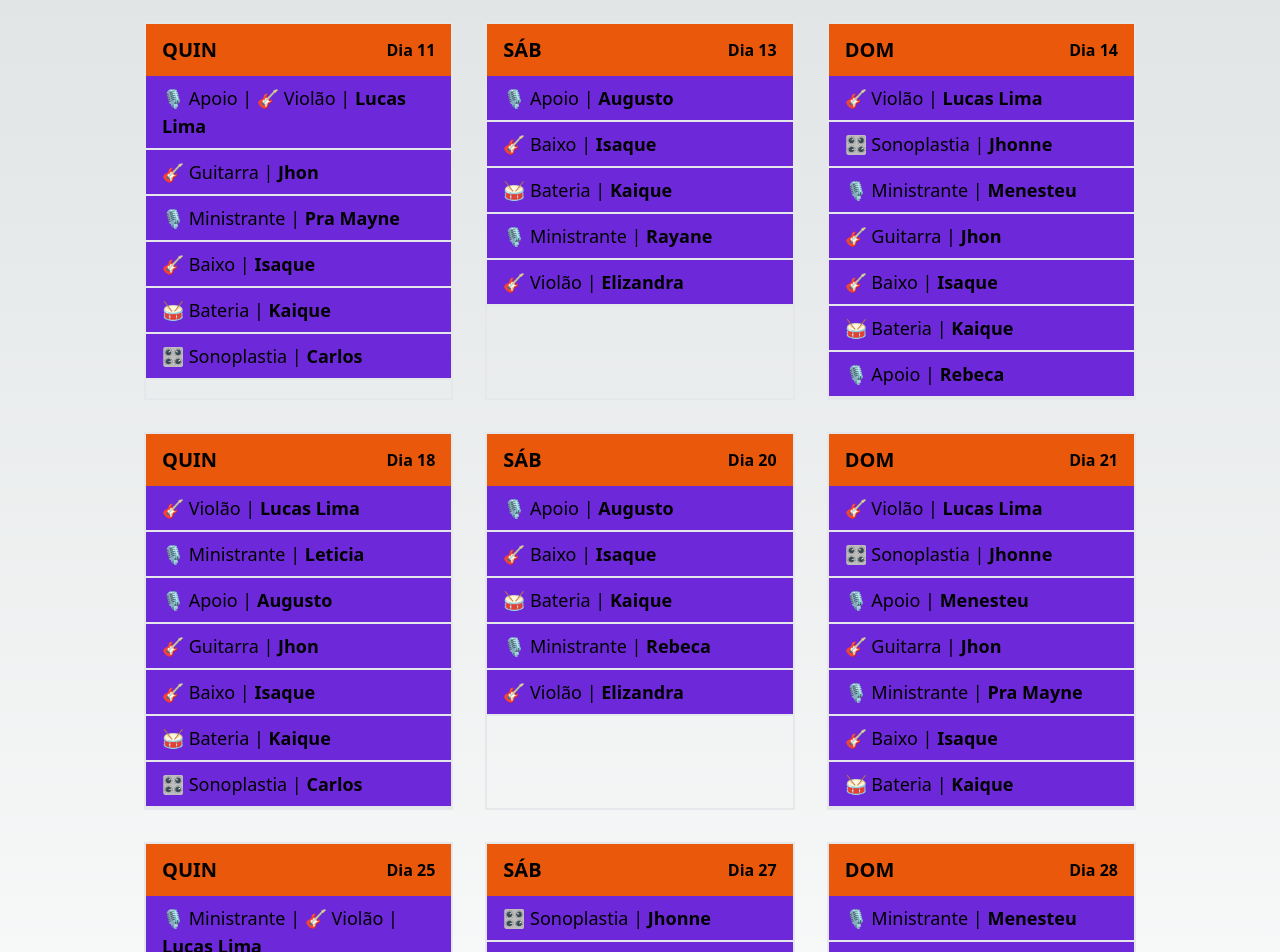
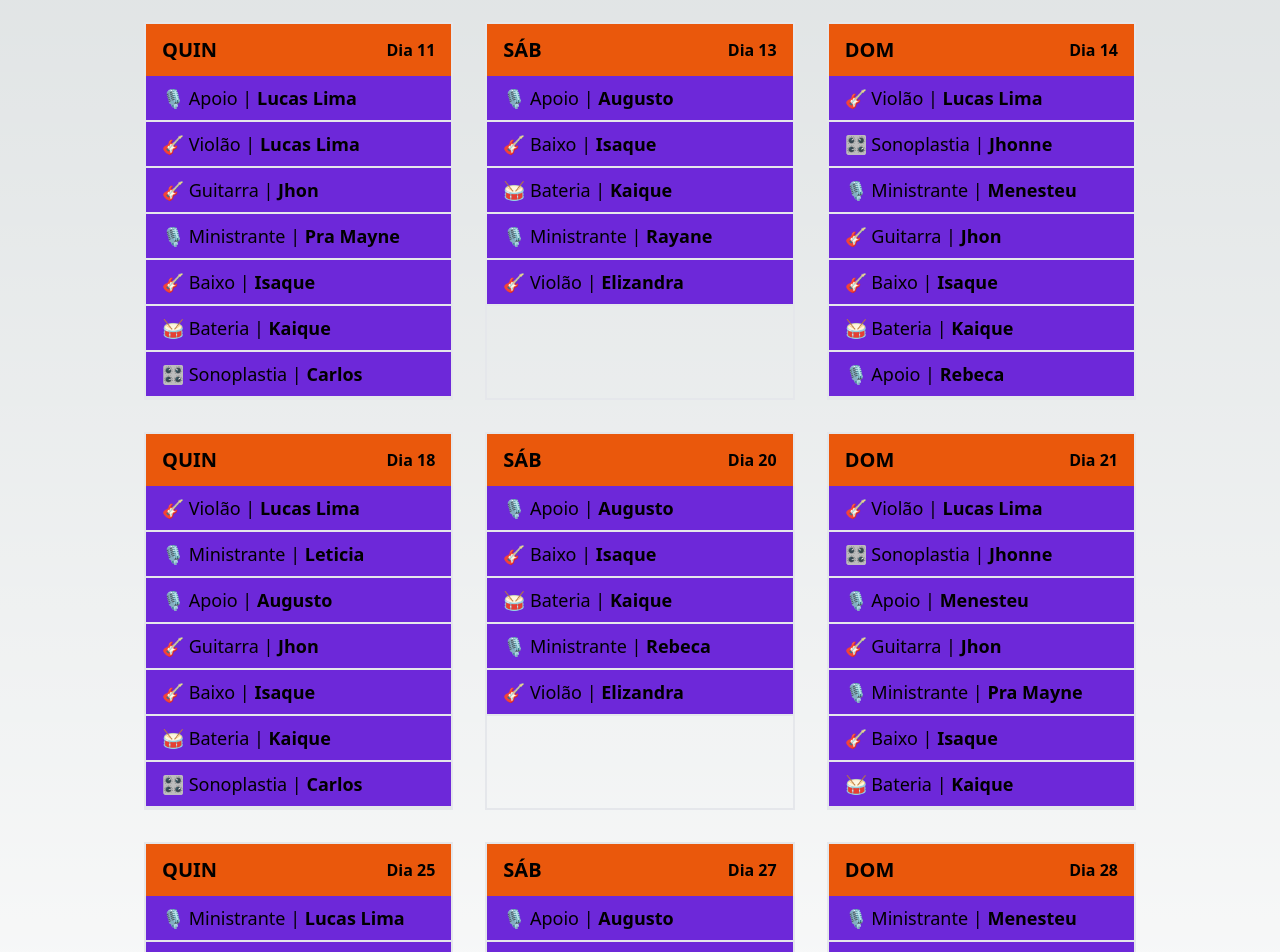
Before and after one commit to Lucaslimasz/scale-louvor, a Next.js app: page /escala-completa in a window 1280 px wide. Shown: the part 520-1472 px from the top of the page. Built offline with nearby package versions, Linux system fonts and the light colour scheme.

Commit message:
refactoring

```diff
--- a/data.json
+++ b/data.json
@@ -12,7 +12,12 @@
       {
         "id": "2",
         "date": "05/11/2023",
-        "position": "🎙️ Apoio | 🎸 Violão"
+        "position": "🎙️ Apoio"
+      },
+      {
+        "id": "2333",
+        "date": "05/11/2023",
+        "position": "🎸 Violão"
       },
       {
         "id": "3",
@@ -32,7 +37,12 @@
       {
         "id": "6",
         "date": "05/25/2023",
-        "position": "🎙️ Ministrante | 🎸 Violão"
+        "position": "🎙️ Ministrante"
+      },
+      {
+        "id": "6555",
+        "date": "05/25/2023",
+        "position": " 🎸 Violão"
       }
     ]
   },
@@ -59,11 +69,6 @@
       {
         "id": "4",
         "date": "05/25/2023",
-        "position": "🎛️ Sonoplastia"
-      },
-      {
-        "id": "4",
-        "date": "05/27/2023",
         "position": "🎛️ Sonoplastia"
       }
     ]
--- a/src/pages/escala-completa.tsx
+++ b/src/pages/escala-completa.tsx
@@ -18,7 +18,6 @@ export default function FullScale() {
 
     for (const item of dataJson) {
       for (const scales in item.scales) {
-        const id = item.id;
         const scale = item.scales[scales];
         const { position, date } = scale;
         const name = item.name;
```
